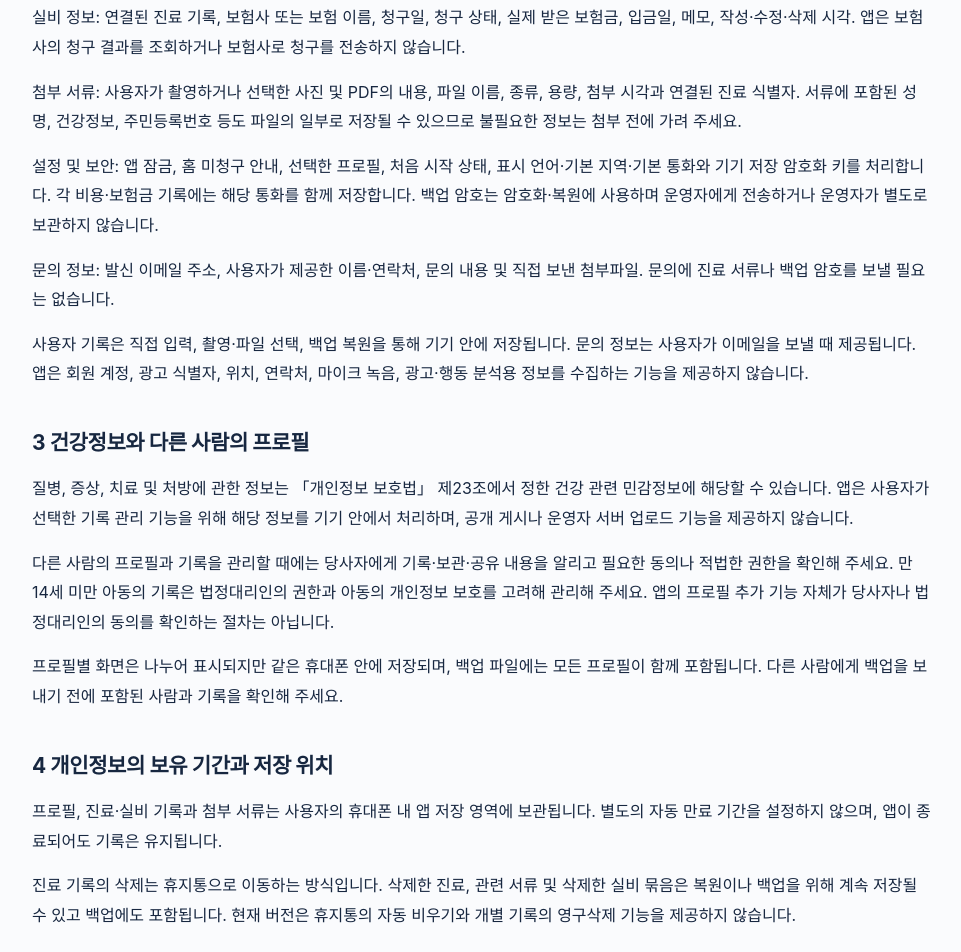
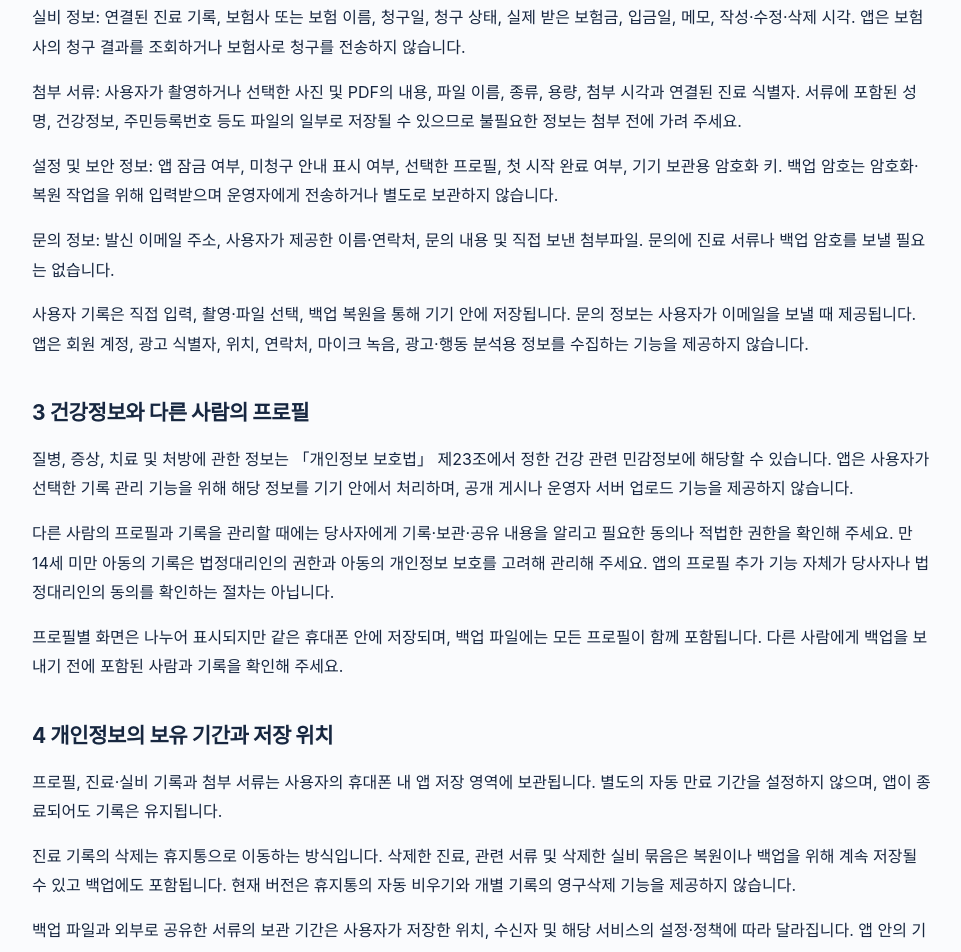
Before and after one commit to EDNS801/edns-soft, a plain HTML site: page privacy.html in a window 1280 px wide. Shown: the part 1211-2163 px from the top of the page, without its empty margins (158-1119 px from the left). Drawn offline with Linux system fonts and the light colour scheme.

Commit message:
Match both privacy pages to the supplied policy document

```diff
--- a/privacy.html
+++ b/privacy.html
@@ -111,7 +111,7 @@
   <p>진료 및 비용 정보: 진료일, 기록 제목, 병원명, 진료과, 치료 내용, 메모, 병원 결제액, 급여 본인부담액·비급여액, 약국명·약국 비용, 결제 방식, 기록 작성·수정·삭제 시각.</p>
   <p>실비 정보: 연결된 진료 기록, 보험사 또는 보험 이름, 청구일, 청구 상태, 실제 받은 보험금, 입금일, 메모, 작성·수정·삭제 시각. 앱은 보험사의 청구 결과를 조회하거나 보험사로 청구를 전송하지 않습니다.</p>
   <p>첨부 서류: 사용자가 촬영하거나 선택한 사진 및 PDF의 내용, 파일 이름, 종류, 용량, 첨부 시각과 연결된 진료 식별자. 서류에 포함된 성명, 건강정보, 주민등록번호 등도 파일의 일부로 저장될 수 있으므로 불필요한 정보는 첨부 전에 가려 주세요.</p>
-  <p>설정 및 보안: 앱 잠금, 홈 미청구 안내, 선택한 프로필, 처음 시작 상태, 표시 언어·기본 지역·기본 통화와 기기 저장 암호화 키를 처리합니다. 각 비용·보험금 기록에는 해당 통화를 함께 저장합니다. 백업 암호는 암호화·복원에 사용하며 운영자에게 전송하거나 운영자가 별도로 보관하지 않습니다.</p>
+  <p>설정 및 보안 정보: 앱 잠금 여부, 미청구 안내 표시 여부, 선택한 프로필, 첫 시작 완료 여부, 기기 보관용 암호화 키. 백업 암호는 암호화·복원 작업을 위해 입력받으며 운영자에게 전송하거나 별도로 보관하지 않습니다.</p>
   <p>문의 정보: 발신 이메일 주소, 사용자가 제공한 이름·연락처, 문의 내용 및 직접 보낸 첨부파일. 문의에 진료 서류나 백업 암호를 보낼 필요는 없습니다.</p>
   <p>사용자 기록은 직접 입력, 촬영·파일 선택, 백업 복원을 통해 기기 안에 저장됩니다. 문의 정보는 사용자가 이메일을 보낼 때 제공됩니다. 앱은 회원 계정, 광고 식별자, 위치, 연락처, 마이크 녹음, 광고·행동 분석용 정보를 수집하는 기능을 제공하지 않습니다.</p>
 </section>
```
Also changed, not shown: privacy-en.html (+1 -1 lines).
